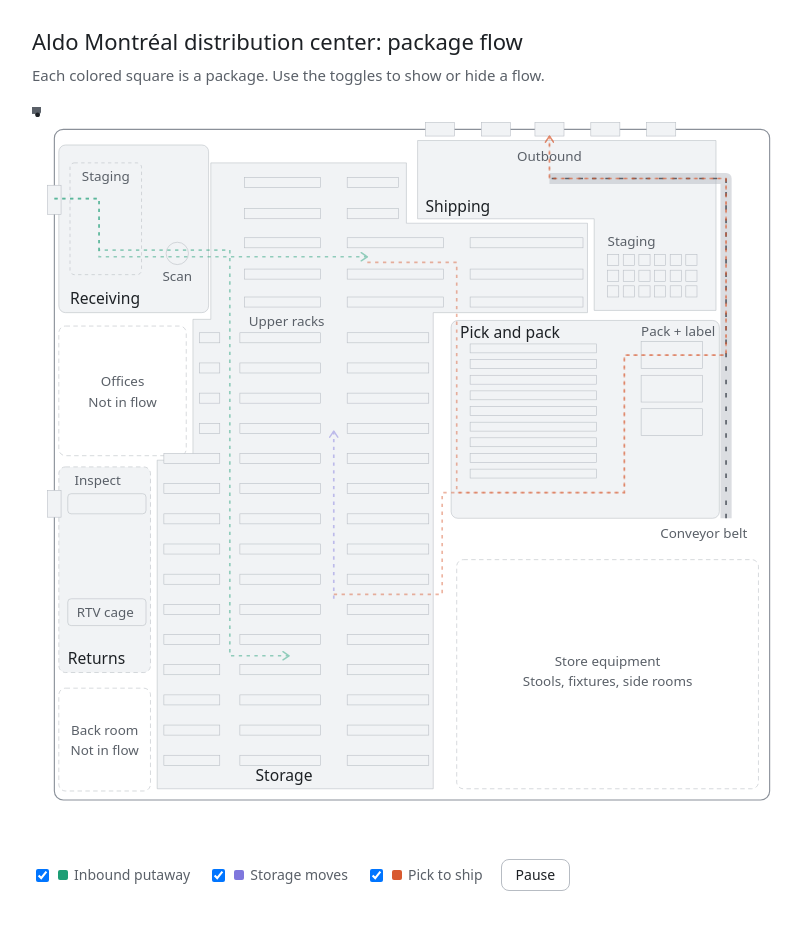
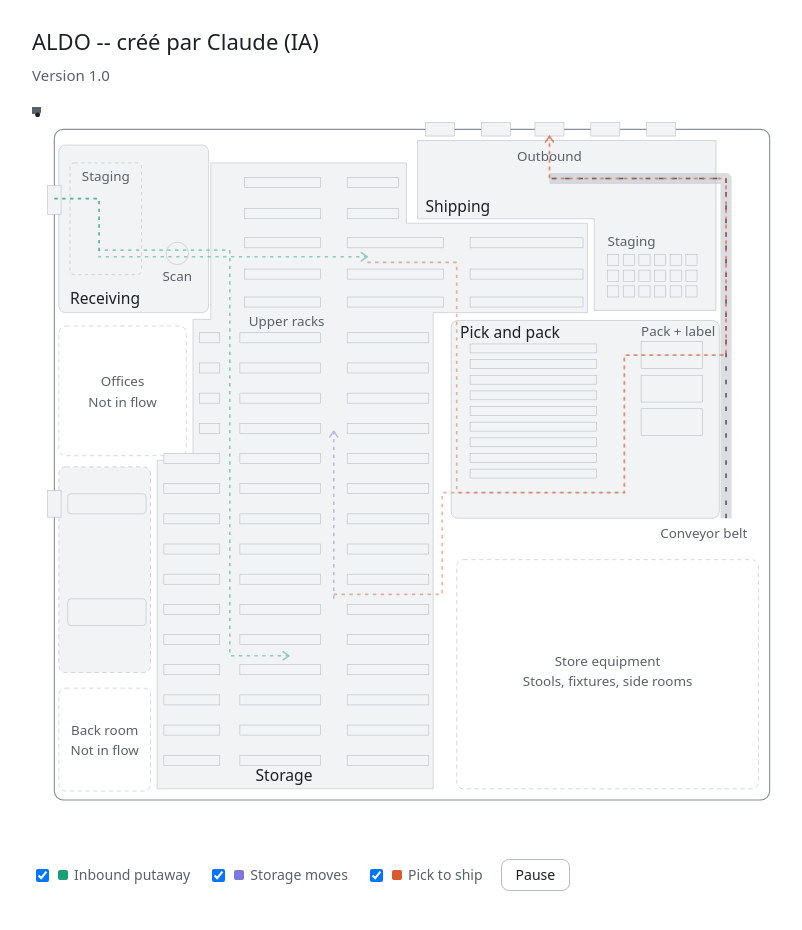
Before and after one commit to Seabass98Ham/seabass98ham.github.io, a plain HTML site: page aldo.html in a window 1280 px wide. Shown: the whole page, without its empty margins (228-1030 px from the left). Drawn offline with Linux system fonts and the light colour scheme.

Commit message:
Update title and header in aldo.html

```diff
--- a/aldo.html
+++ b/aldo.html
@@ -3,7 +3,7 @@
 <head>
 <meta charset="utf-8">
 <meta name="viewport" content="width=device-width, initial-scale=1">
-<title>Aldo Montréal distribution center: package flow</title>
+<title>ALDO</title>
 <style>
 :root{
   --bg:#ffffff;
@@ -49,8 +49,8 @@
 </head>
 <body>
 <main>
-<h1>Aldo Montréal distribution center: package flow</h1>
-<p class="sub">Each colored square is a package. Use the toggles to show or hide a flow.</p>
+<h1>ALDO -- créé par Claude (IA)</h1>
+<p class="sub">Version 1.0</p>
 
 <svg id="dc" viewBox="0 0 680 660" role="img" aria-labelledby="t d">
 <title id="t">Distribution center floor plan with animated package flow</title>
@@ -74,11 +74,11 @@
 
 <rect class="box" x="24" y="322" width="82" height="184" rx="6" stroke-width="0.5" stroke-dasharray="4 3"/>
 <rect class="box" x="14" y="343" width="12" height="24" stroke-width="0.5"/>
-<text class="ts" x="38" y="338">Inspect</text>
+
 <rect class="box" x="32" y="346" width="70" height="18" rx="3" stroke-width="0.5"/>
 <rect class="box" x="32" y="440" width="70" height="24" rx="3" stroke-width="0.5"/>
-<text class="ts" x="40" y="456">RTV cage</text>
-<text class="th" x="32" y="498">Returns</text>
+
+
 
 <g>
 <path d="M160 50H335V104H497V184H359V610H112V316H144V190H160Z" fill="var(--surface-1)" stroke="var(--border-strong)" stroke-width="0.5" stroke-linejoin="round"/>
```
